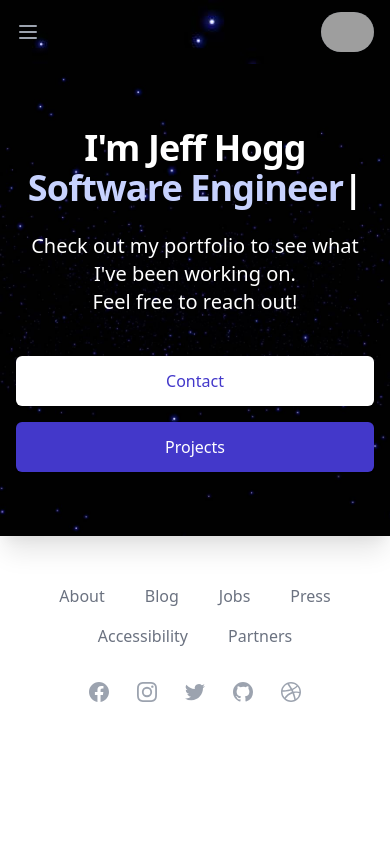
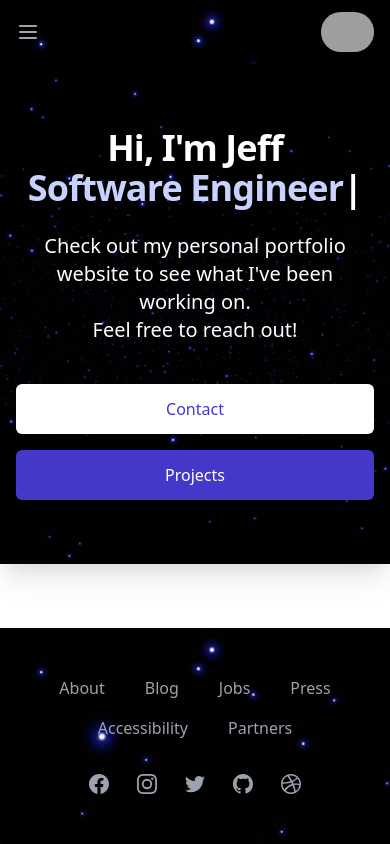
Before and after one commit to jeffreyehogg/portfolio-old, a Next.js app: page / in a window 390 px wide. Built offline with nearby package versions, Linux system fonts and the light colour scheme; grey boxes are pictures that could not be loaded; a web font is replaced by a local one; what @tailwindcss/typography would draw is missing.

Commit message:
sticky footer, hero bg

```diff
--- a/components/AboutMe.tsx
+++ b/components/AboutMe.tsx
@@ -19,11 +19,7 @@ export default function AboutMe() {
               About Me
             </h2>
             <p className='text-xl text-gray-500'>
-              Aspiring Web Developer with a background in broadcast
-              communications. While attending UC Berkeley’s Fullstack Web
-              Development program, I gained hands-on experience developing and
-              deploying web applications, manipulating data, and solving
-              algorithms.
+              I'm a software engineer based in the San Francisco Bay Area.
             </p>
           </div>
           <div className='lg:col-span-2'>
--- a/components/Footer.tsx
+++ b/components/Footer.tsx
@@ -74,8 +74,8 @@ const navigation = {
 
 const Footer = () => {
   return (
-    <footer className='bg-white'>
-      <div className='max-w-7xl mx-auto py-12 px-4 overflow-hidden sm:px-6 lg:px-8'>
+    <footer className='bg-space'>
+      <div className='mx-auto max-w-md py-12 px-4 overflow-hidden sm:max-w-3xl sm:px-6 lg:max-w-7xl lg:px-8'>
         <nav
           className='-mx-5 -my-2 flex flex-wrap justify-center'
           aria-label='Footer'
@@ -84,7 +84,7 @@ const Footer = () => {
             <div key={item.name} className='px-5 py-2'>
               <a
                 href={item.href}
-                className='text-base text-gray-500 hover:text-gray-900'
+                className='text-base text-gray-400 hover:text-gray-300'
               >
                 {item.name}
               </a>
@@ -96,7 +96,7 @@ const Footer = () => {
             <a
               key={item.name}
               href={item.href}
-              className='text-gray-400 hover:text-gray-500'
+              className='text-gray-400 hover:text-gray-300'
             >
               <span className='sr-only'>{item.name}</span>
               <item.icon className='h-6 w-6' aria-hidden='true' />
--- a/components/Hero.tsx
+++ b/components/Hero.tsx
@@ -14,13 +14,14 @@ export default function Hero() {
         </div>
         <div className='relative px-4 py-16 sm:px-6 sm:py-24 lg:py-32 lg:px-8'>
           <h1 className='text-center text-4xl font-extrabold tracking-tight sm:text-5xl lg:text-6xl'>
-            <span className='block text-white'>I'm Jeff Hogg</span>
+            <span className='block text-white'>Hi, I'm Jeff</span>
             <span className='block text-white'>
               <Typist />
             </span>
           </h1>
           <p className='mt-6 max-w-lg mx-auto text-center text-xl text-white sm:max-w-3xl'>
-            Check out my portfolio to see what I've been working on.
+            Check out my personal portfolio website to see what I've been
+            working on.
             <br />
             Feel free to reach out!
           </p>
--- a/components/Layout.tsx
+++ b/components/Layout.tsx
@@ -9,7 +9,7 @@ type Props = {
 }
 
 const Layout = ({ children, title = 'Jeff Hogg' }: Props) => (
-  <div>
+  <div className='flex flex-col h-screen'>
     <Head>
       <meta charSet='utf-8' />
       <meta name='viewport' content='initial-scale=1.0, width=device-width' />
@@ -27,7 +27,7 @@ const Layout = ({ children, title = 'Jeff Hogg' }: Props) => (
       <link rel='stylesheet' href='https://rsms.me/inter/inter.css'></link>
     </Head>
     <Navbar />
-    {children}
+    <main className='flex-1'>{children}</main>
     <Footer />
   </div>
 )
--- a/components/Navbar.tsx
+++ b/components/Navbar.tsx
@@ -120,7 +120,7 @@ export default function Navbar() {
                           <Menu.Item>
                             {({ active }) => (
                               <a
-                                href='mailto:jeffhogg86@gmail.com'
+                                href='https://twitter.com/JeffeHogg'
                                 target='_blank'
                                 rel='noreferrer'
                                 className={classNames(
@@ -128,7 +128,7 @@ export default function Navbar() {
                                   'block px-4 py-2 text-sm text-gray-700'
                                 )}
                               >
-                                Email
+                                Twitter
                               </a>
                             )}
                           </Menu.Item>
```
